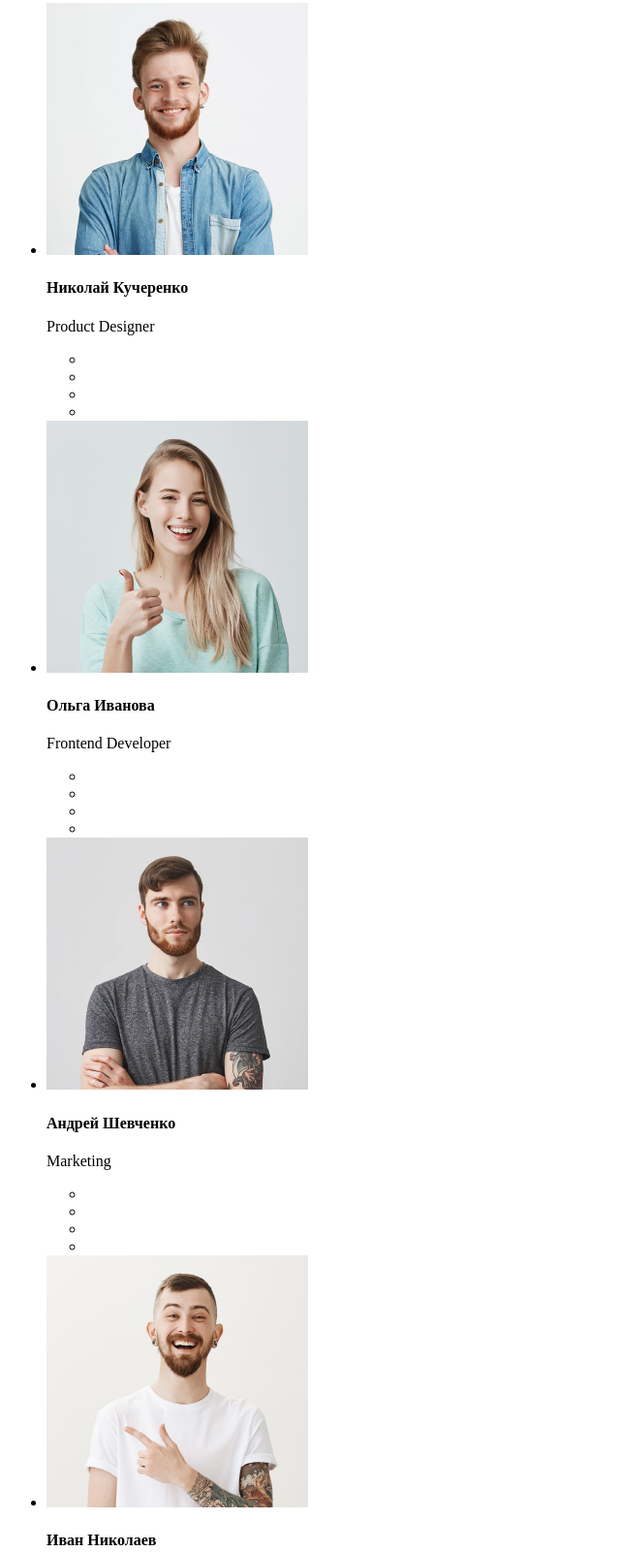
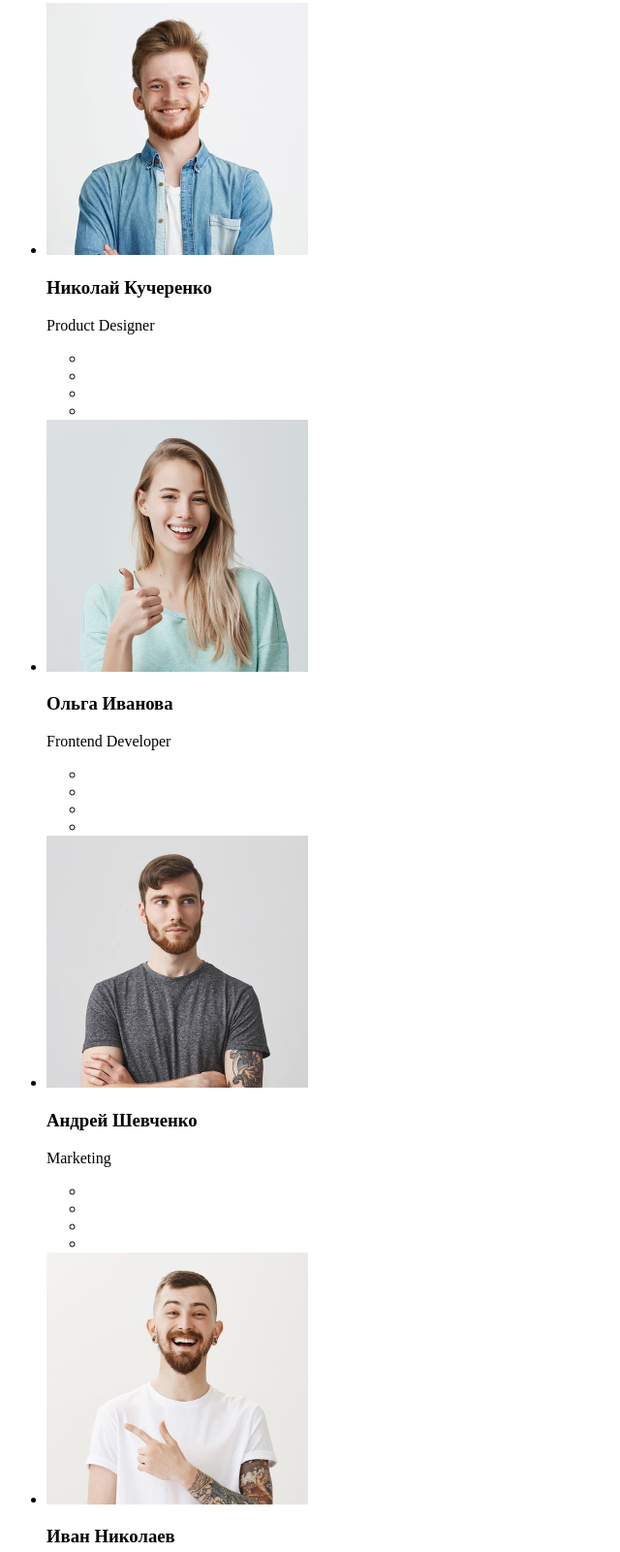
Before and after one commit to Ganch777/goit-markup-hw-01, a plain HTML site: page index.html in a window 1280 px wide. Shown: the part 2279-3880 px from the top of the page at 97% size, without its empty margins (0-640 px from the left). Drawn offline with Linux system fonts and the light colour scheme.

Commit message:
Изменил размер шрифтов и ссылку

```diff
--- a/index.html
+++ b/index.html
@@ -115,7 +115,7 @@
               width="270"
               height="260"
             />
-            <h4>Николай Кучеренко</h4>
+            <h3>Николай Кучеренко</h3>
             <p>Product Designer</p>
             <ul>
               <li>
@@ -133,7 +133,7 @@
               width="270"
               height="260"
             />
-            <h4>Ольга Иванова</h4>
+            <h3>Ольга Иванова</h3>
             <p>Frontend Developer</p>
             <ul>
               <li><a href="" aria-label="иконка инстаграма"></a></li>
@@ -149,7 +149,7 @@
               width="270"
               height="260"
             />
-            <h4>Андрей Шевченко</h4>
+            <h3>Андрей Шевченко</h3>
             <p>Marketing</p>
             <ul>
               <li><a href="" aria-label="иконка инстаграма"></a></li>
@@ -165,7 +165,7 @@
               width="270"
               height="260"
             />
-            <h4>Иван Николаев</h4>
+            <h3>Иван Николаев</h3>
             <p>UI Designer</p>
             <ul>
               <li><a href="" aria-label="иконка инстаграма"></a></li>
@@ -222,7 +222,7 @@
       </a>
       <address>
         <p>г. Киев, пр-т Леси Украинки, 26</p>
-        <p>info@example.com</p>
+        <a href="info@example.com">info@example.com</a>
         <a href="+380991111111">+38 099 111 11 11</a>
       </address>
       <p>Присоединяйтесь</p>
```
